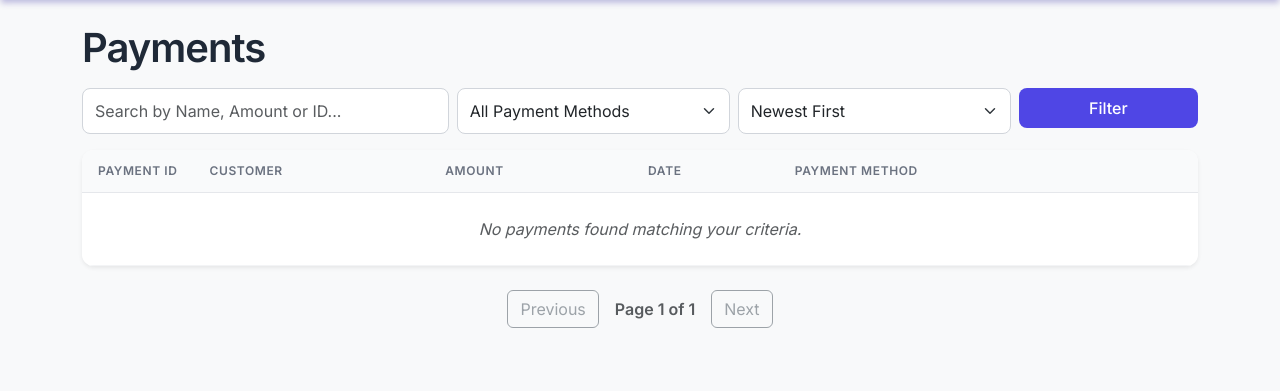
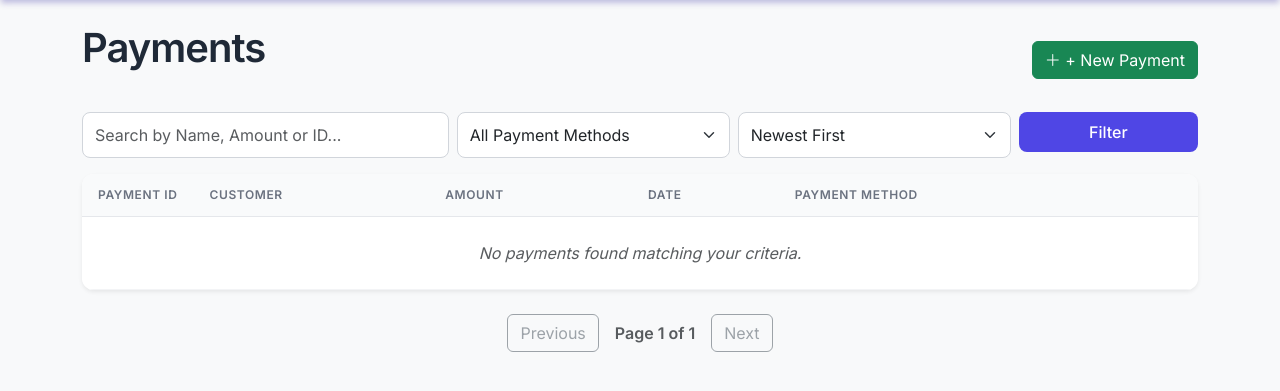
Before and after one commit to ituitis20-yilmazal19/DataTrack, a Flask app: page /payments in a window 1280 px wide. Shown: the part 78-469 px from the top of the page. Run offline with Flask 3, Linux system fonts and the light colour scheme; data that the repository does not hold is empty.

Commit message:
Enhance payment page layout with new button

```diff
--- a/templates/payment.html
+++ b/templates/payment.html
@@ -2,7 +2,13 @@
 {% block title %}Payments{% endblock %}
 
 {% block content %}
-<h1 class="mb-3">Payments</h1>
+<div class="d-flex justify-content-between align-items-center mb-3">
+    <h1>Payments</h1>
+
+    <a href="{{ url_for('add_payment') }}" class="btn btn-success">
+        <i class="bi bi-plus-lg"></i> + New Payment
+    </a>
+</div>
 
 <form method="get" class="row g-2 mb-3">
   <div class="col-md-4">
```
